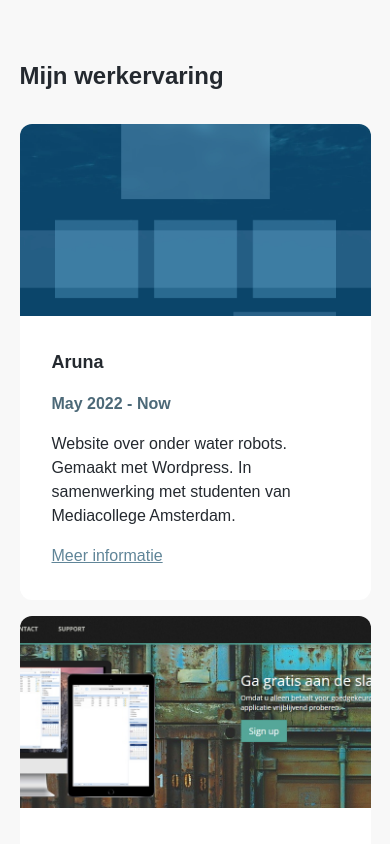
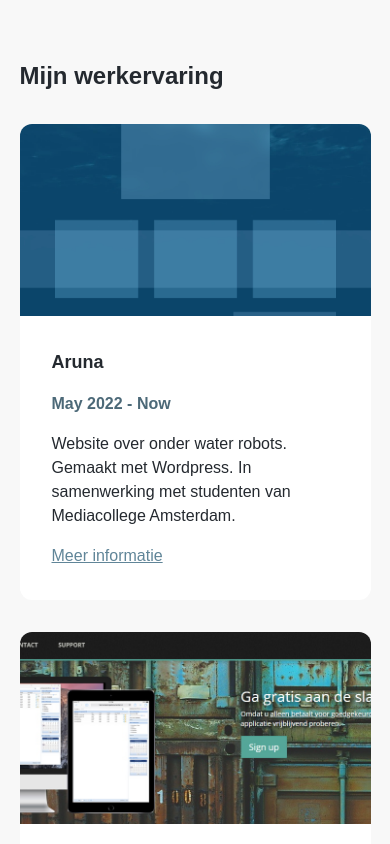
Before and after one commit to joeribreedveld/portfolio-website-v4, a Next.js app: page / in a window 390 px wide. Shown: the part 8300-9144 px from the top of the page. Built offline with nearby package versions, Linux system fonts and the light colour scheme.

Commit message:
feat(experience): change list gap

```diff
--- a/categories/Experience.tsx
+++ b/categories/Experience.tsx
@@ -25,7 +25,7 @@ function Experience() {
 		<>
 			<section className='page-padding-x page-padding-y bg-gray' id='experience'>
 				<h2 className='font-bold text-2xl mb-8'>Mijn werkervaring</h2>
-				<ul className='grid grid-cols-1 md:grid-cols-2 gap-4 md:gap-8'>{experienceList}</ul>
+				<ul className='grid grid-cols-1 md:grid-cols-2 gap-8'>{experienceList}</ul>
 			</section>
 		</>
 	)
```
